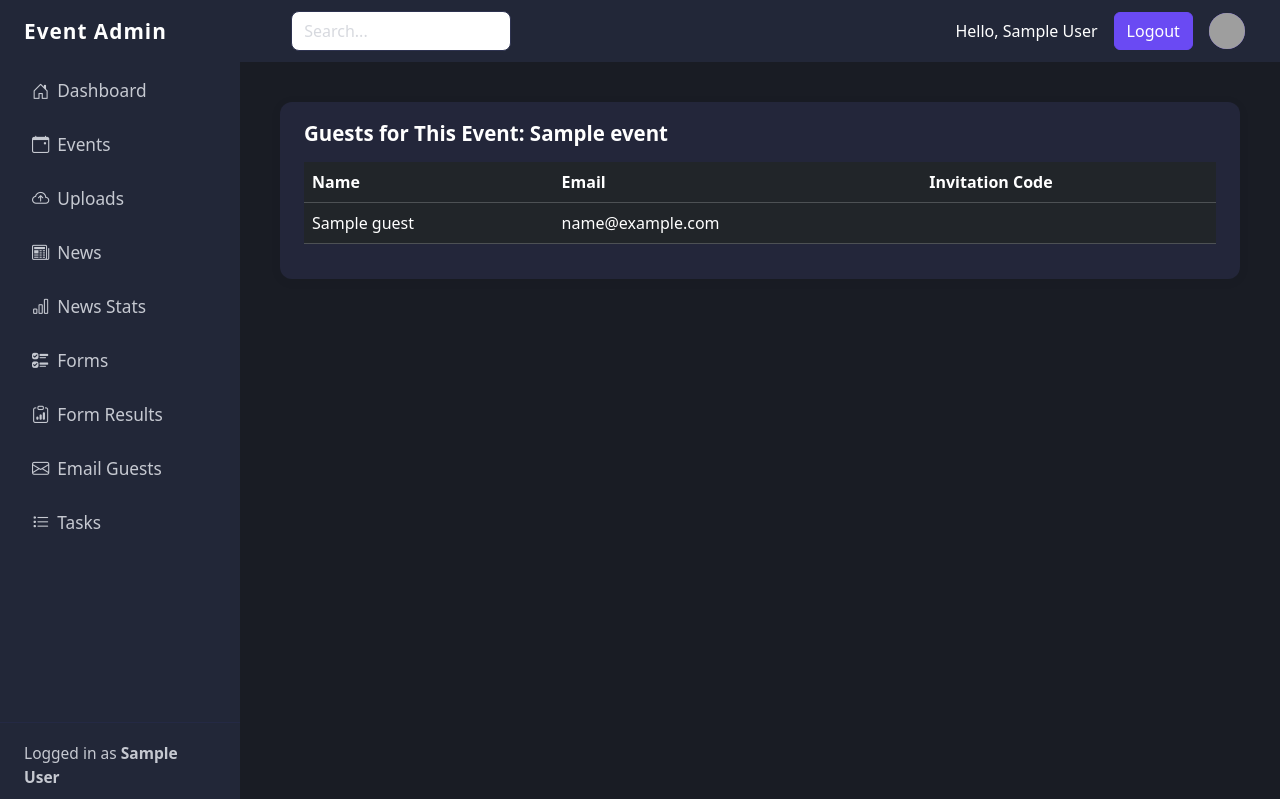
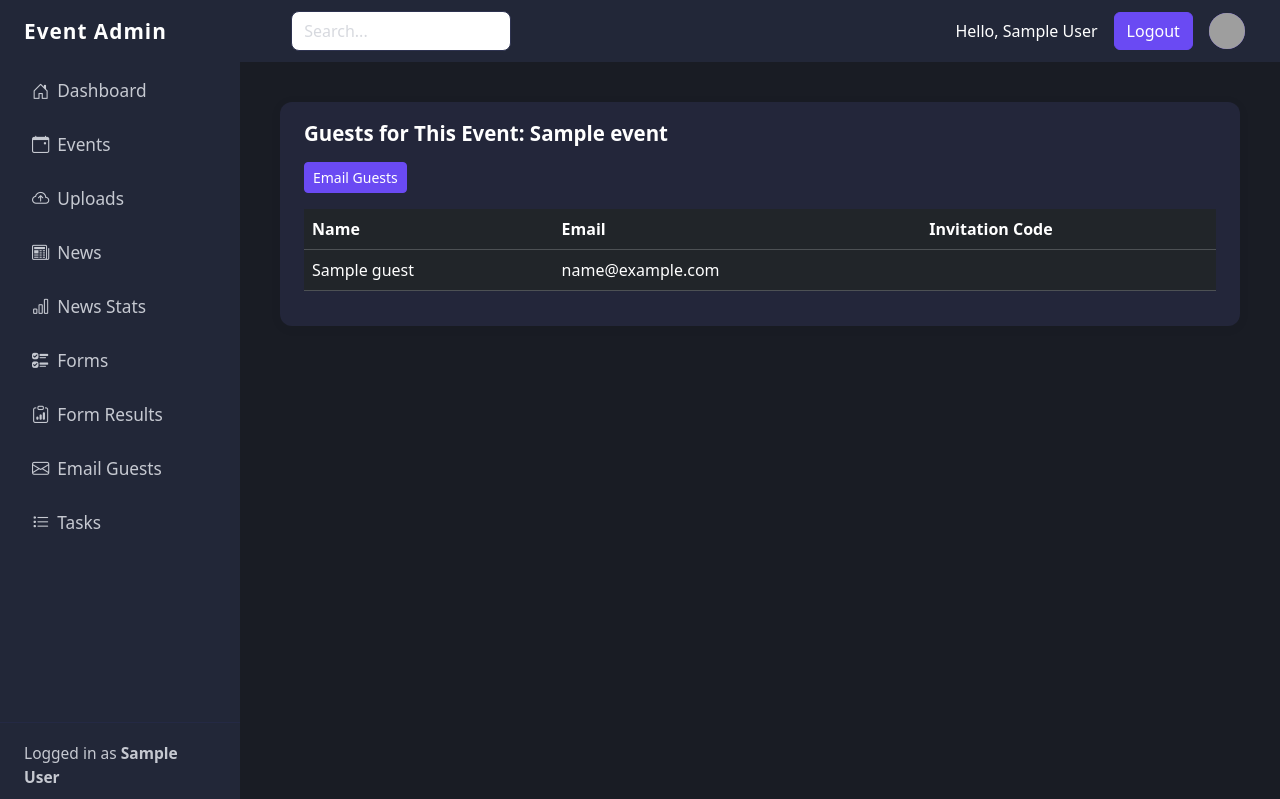
Before and after one commit to techodesk/memories-event, a PHP site: page /view_guests.php?event_id=1&lang=e in a window 1280 px wide. Shown: the top 799 px of the page. Run offline with PHP 8.4, Linux system fonts and the light colour scheme; the visitor is signed in with stand-in values (Sample User, id 1); tables that the repository leaves empty or names only in its code hold one stand-in row (values such as "Sample post"); some libraries are stand-ins or nearby versions; grey boxes are pictures that could not be loaded.

Commit message:
Fix guest invite code column and add email link

```diff
--- a/public/view_guests.php
+++ b/public/view_guests.php
@@ -41,7 +41,7 @@ $guestIds = $idsStmt->fetchAll(PDO::FETCH_COLUMN);
 $added_guests = [];
 if ($guestIds) {
     $placeholders = implode(',', array_fill(0, count($guestIds), '?'));
-    $gStmt = $emPdo->prepare("SELECT id, name, email, invitation_code FROM guests WHERE id IN ($placeholders)");
+    $gStmt = $emPdo->prepare("SELECT id, name, email, invite_code FROM guests WHERE id IN ($placeholders)");
     $gStmt->execute($guestIds);
     $info = [];
     foreach ($gStmt->fetchAll(PDO::FETCH_ASSOC) as $row) {
@@ -71,6 +71,7 @@ include __DIR__ . '/../templates/topbar.php';
             <?= htmlspecialchars($tr->t('guests_for_this_event')) ?>:
             <span class="text-accent"><?= htmlspecialchars($event['event_name']) ?></span>
         </h2>
+        <a href="send_email.php" class="btn btn-accent btn-sm mb-3">Email Guests</a>
         <div class="table-responsive mb-3">
             <table class="table table-dark table-hover align-middle mb-0" style="background: var(--card-bg);">
                 <thead>
@@ -85,7 +86,7 @@ include __DIR__ . '/../templates/topbar.php';
                     <tr>
                         <td><?= htmlspecialchars($g['name']) ?></td>
                         <td><?= htmlspecialchars($g['email']) ?></td>
-                        <td><?= htmlspecialchars($g['invitation_code']) ?></td>
+                        <td><?= htmlspecialchars($g['invite_code']) ?></td>
                     </tr>
                 <?php endforeach ?>
                 </tbody>
```
Also changed, not shown: README.md.
